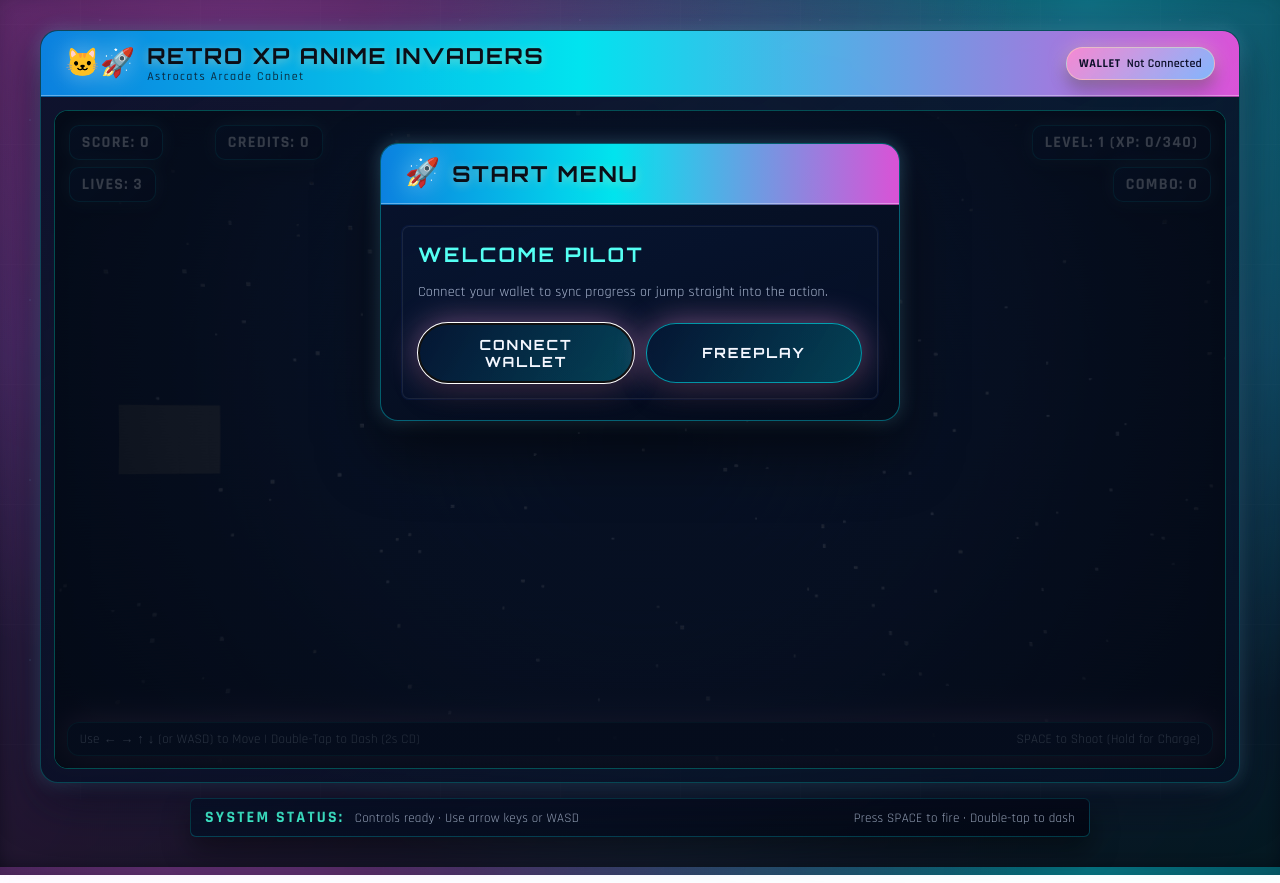
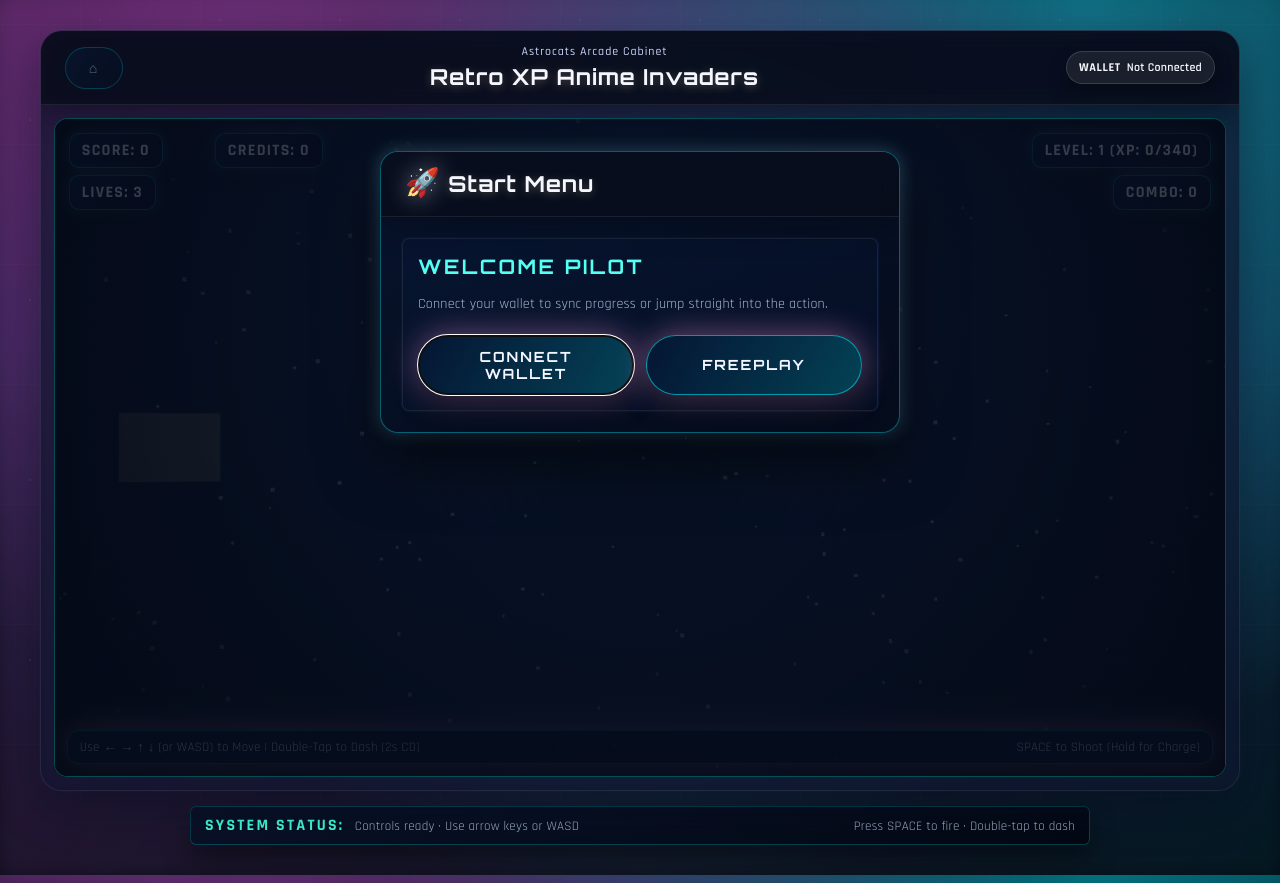
Before and after one commit to dasfruit808/astrocats, a website: page index.html in a window 1280 px wide. Drawn offline with Linux system fonts and the light colour scheme; no server answers; animation ran at ten frames a second.

Commit message:
Revamp nav bar and window styling

```diff
--- a/index.html
+++ b/index.html
@@ -15,22 +15,17 @@
 <body class="ui-locked">
     <div class="xp-desktop">
             <div id="crt-frame" class="xp-window xp-primary-window">
-            <div id="bezel-top" class="xp-titlebar">
-                <div class="xp-title-group">
-                    <span class="xp-title-icon">🐱‍🚀</span>
-                    <div class="xp-title-text">
-                        <span class="xp-app-name">Retro XP Anime Invaders</span>
-                        <span class="xp-app-caption">Astrocats Arcade Cabinet</span>
-                    </div>
+            <div id="bezel-top" class="xp-titlebar xp-navbar">
+                <button type="button" class="nav-action" id="window-back-to-start" title="Back to Start" aria-label="Back to Start">
+                    <span aria-hidden="true">⌂</span>
+                </button>
+                <div class="xp-title-text xp-nav-title" aria-live="polite">
+                    <span class="xp-app-caption">Astrocats Arcade Cabinet</span>
+                    <span class="xp-app-name">Retro XP Anime Invaders</span>
                 </div>
                 <div class="wallet-badge" id="connected-wallet" aria-live="polite" aria-label="No wallet connected">
                     <span class="wallet-badge-label">Wallet</span>
                     <span class="wallet-badge-address" id="connected-wallet-address">Not Connected</span>
-                </div>
-                <div class="xp-window-controls">
-                    <button type="button" class="xp-control xp-min" id="window-show-desktop" title="Show Desktop">&#95;</button>
-                    <button type="button" class="xp-control xp-max" id="window-open-hub" title="Open Player Hub">&#9633;</button>
-                    <button type="button" class="xp-control xp-close" id="window-back-to-start" title="Back to Start">&#10005;</button>
                 </div>
             </div>
             <div id="game-container">
--- a/styles.css
+++ b/styles.css
@@ -85,12 +85,12 @@ body.ui-locked .xp-window-controls {
 }
 
 .xp-window {
-    background: linear-gradient(145deg, rgba(25, 32, 76, 0.95), rgba(12, 18, 44, 0.92));
-    border: 1px solid rgba(255, 233, 171, 0.28);
-    border-radius: 14px 14px 10px 10px;
-    box-shadow: 0 18px 48px rgba(8, 10, 30, 0.6), 0 0 0 1px rgba(128, 225, 255, 0.16);
+    background: rgba(13, 18, 42, 0.72);
+    border: 1px solid rgba(255, 255, 255, 0.08);
+    border-radius: 20px;
+    box-shadow: 0 16px 46px rgba(6, 10, 30, 0.45), 0 0 0 1px rgba(255, 255, 255, 0.02);
     overflow: hidden;
-    backdrop-filter: blur(8px);
+    backdrop-filter: blur(12px);
 }
 
 .xp-primary-window {
@@ -103,14 +103,23 @@ body.ui-locked .xp-window-controls {
 }
 
 .xp-titlebar {
-    background: linear-gradient(120deg, rgba(255, 138, 209, 0.95) 0%, rgba(124, 190, 255, 0.95) 50%, rgba(94, 126, 255, 0.98) 100%);
-    color: #0b0f29;
-    padding: 10px 14px;
-    display: flex;
-    align-items: center;
+    background: rgba(8, 12, 26, 0.75);
+    color: #e8f1ff;
+    padding: 14px 16px;
+    display: flex;
+    align-items: center;
+    gap: 12px;
     justify-content: space-between;
-    border-bottom: 1px solid rgba(255, 233, 171, 0.35);
-    box-shadow: 0 10px 24px rgba(0, 0, 0, 0.35);
+    border-bottom: 1px solid rgba(255, 255, 255, 0.08);
+    box-shadow: 0 10px 28px rgba(5, 8, 20, 0.45);
+    backdrop-filter: blur(10px);
+}
+
+.xp-navbar {
+    display: grid;
+    grid-template-columns: auto 1fr auto;
+    align-items: center;
+    gap: 12px;
 }
 
 .xp-title-group {
@@ -130,36 +139,68 @@ body.ui-locked .xp-window-controls {
     line-height: 1.2;
 }
 
+.xp-nav-title {
+    text-align: center;
+    align-items: center;
+    gap: 4px;
+}
+
 .xp-app-name {
     font-weight: 700;
     font-size: 18px;
-    text-shadow: 0 2px 10px rgba(255, 233, 171, 0.45);
+    text-shadow: 0 2px 10px rgba(255, 233, 171, 0.28);
 }
 
 .xp-app-caption,
 .xp-subheading {
     font-size: 12px;
-    color: #e0edff;
+    color: #c8d5f6;
     font-weight: 500;
 }
 
+.nav-action {
+    display: inline-flex;
+    align-items: center;
+    justify-content: center;
+    width: 42px;
+    height: 42px;
+    border-radius: 999px;
+    border: 1px solid rgba(255, 255, 255, 0.12);
+    background: rgba(255, 255, 255, 0.06);
+    color: #f4f7ff;
+    box-shadow: 0 8px 18px rgba(0, 0, 0, 0.25);
+    cursor: pointer;
+    transition: transform 120ms ease, background 120ms ease, box-shadow 120ms ease;
+}
+
+.nav-action:hover {
+    background: rgba(255, 255, 255, 0.12);
+    transform: translateY(-1px);
+}
+
+.nav-action:active {
+    transform: translateY(0);
+    box-shadow: 0 4px 12px rgba(0, 0, 0, 0.3);
+}
+
 .wallet-badge {
-    display: flex;
+    display: inline-flex;
     align-items: center;
     gap: 6px;
     padding: 8px 12px;
     border-radius: 999px;
-    background: linear-gradient(135deg, rgba(255, 138, 209, 0.9), rgba(124, 190, 255, 0.92));
-    box-shadow: 0 10px 16px rgba(0, 0, 0, 0.25), 0 0 18px rgba(255, 233, 171, 0.35);
-    border: 1px solid rgba(255, 233, 171, 0.45);
+    background: rgba(255, 255, 255, 0.08);
+    box-shadow: 0 10px 20px rgba(0, 0, 0, 0.25);
+    border: 1px solid rgba(255, 255, 255, 0.14);
     font-size: 12px;
-    color: #0b0f29;
+    color: #f4f7ff;
+    backdrop-filter: blur(10px);
 }
 
 .wallet-badge.connected {
-    background: linear-gradient(135deg, rgba(125, 245, 156, 0.9), rgba(124, 190, 255, 0.92));
+    background: linear-gradient(135deg, rgba(125, 245, 156, 0.65), rgba(124, 190, 255, 0.68));
     color: #0b1026;
-    border-color: rgba(255, 233, 171, 0.6);
+    border-color: rgba(255, 233, 171, 0.4);
 }
 
 .wallet-badge-label {
@@ -2330,28 +2371,26 @@ body::before {
 }
 
 .xp-window {
-    background: linear-gradient(150deg, rgba(8, 18, 40, 0.94) 0%, rgba(7, 14, 34, 0.82) 100%);
-    border: 1px solid rgba(0, 255, 234, 0.22);
-    box-shadow: var(--xp-panel-shadow), var(--xp-glow-soft);
-    backdrop-filter: blur(16px) saturate(140%);
+    background: rgba(13, 18, 42, 0.72);
+    border: 1px solid rgba(255, 255, 255, 0.08);
+    box-shadow: 0 16px 46px rgba(6, 10, 30, 0.45), 0 0 0 1px rgba(255, 255, 255, 0.02);
+    backdrop-filter: blur(12px);
 }
 
 .xp-primary-window {
-    border-radius: 18px;
+    border-radius: 22px;
     overflow: hidden;
 }
 
 .xp-titlebar {
-    background: linear-gradient(90deg, rgba(12, 148, 255, 0.85) 0%, rgba(0, 246, 255, 0.92) 45%, rgba(255, 94, 246, 0.85) 100%);
-    color: #0b0d16;
-    padding: 12px clamp(16px, 3vw, 24px);
-    border-bottom: 1px solid rgba(0, 0, 0, 0.25);
-    box-shadow: inset 0 -1px 0 rgba(255, 255, 255, 0.35);
-}
-
-.xp-title-group {
-    gap: 12px;
-}
+    background: rgba(8, 12, 26, 0.75);
+    color: #e8f1ff;
+    padding: 14px clamp(16px, 3vw, 24px);
+    border-bottom: 1px solid rgba(255, 255, 255, 0.08);
+    box-shadow: 0 10px 28px rgba(5, 8, 20, 0.45);
+}
+
+
 
 .xp-title-icon {
     font-size: 28px;
@@ -2361,14 +2400,14 @@ body::before {
 .xp-app-name {
     font-family: var(--font-display);
     font-size: clamp(18px, 2.4vw, 22px);
-    letter-spacing: 0.08em;
-    text-transform: uppercase;
+    letter-spacing: 0.04em;
+    color: #f4f7ff;
 }
 
 .xp-app-caption,
 .xp-subheading {
-    color: rgba(11, 13, 22, 0.8);
-    letter-spacing: 0.12em;
+    color: #c8d5f6;
+    letter-spacing: 0.08em;
 }
 
 .xp-window-controls {
```
Also changed, not shown: script.js.
